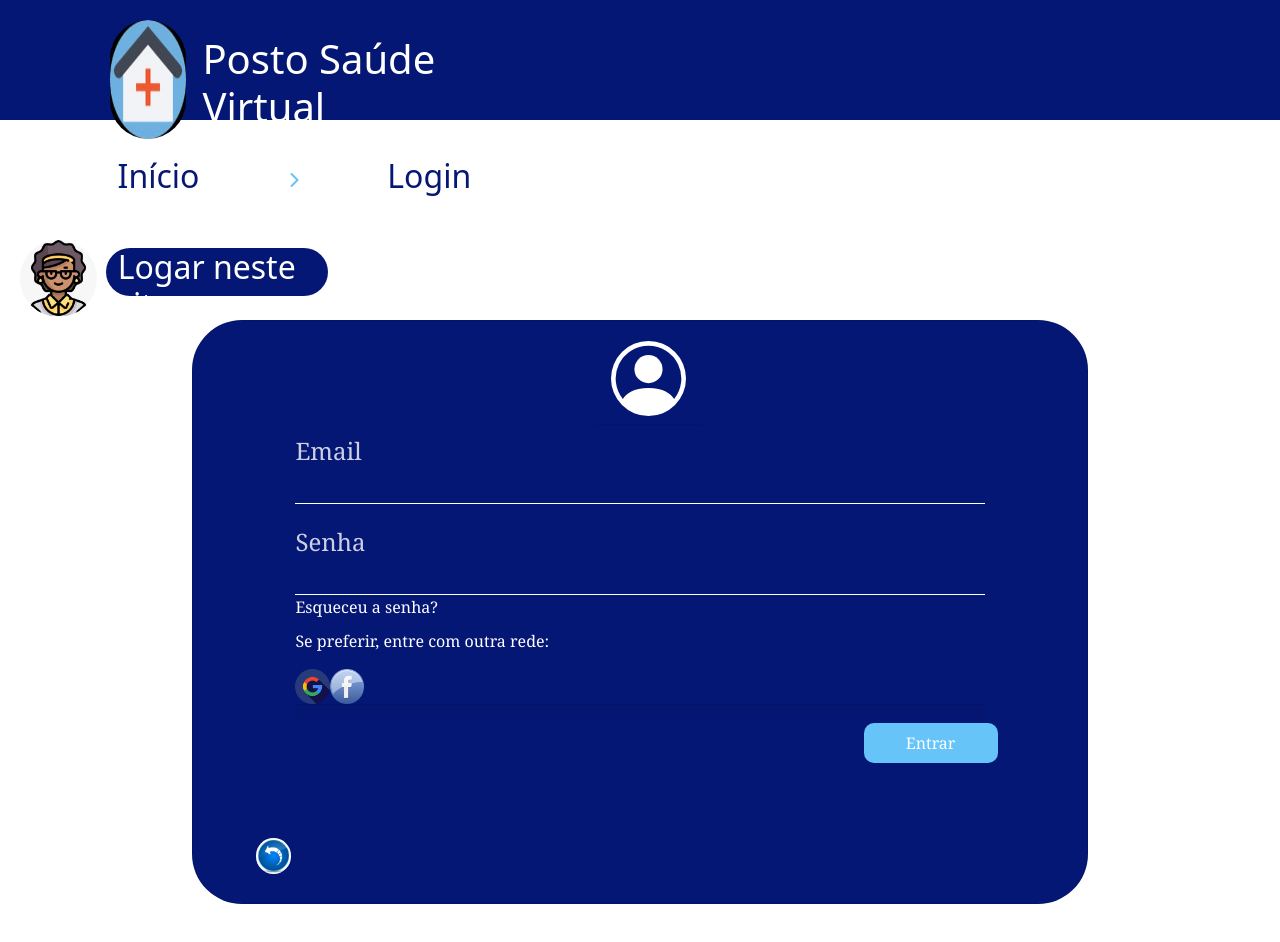
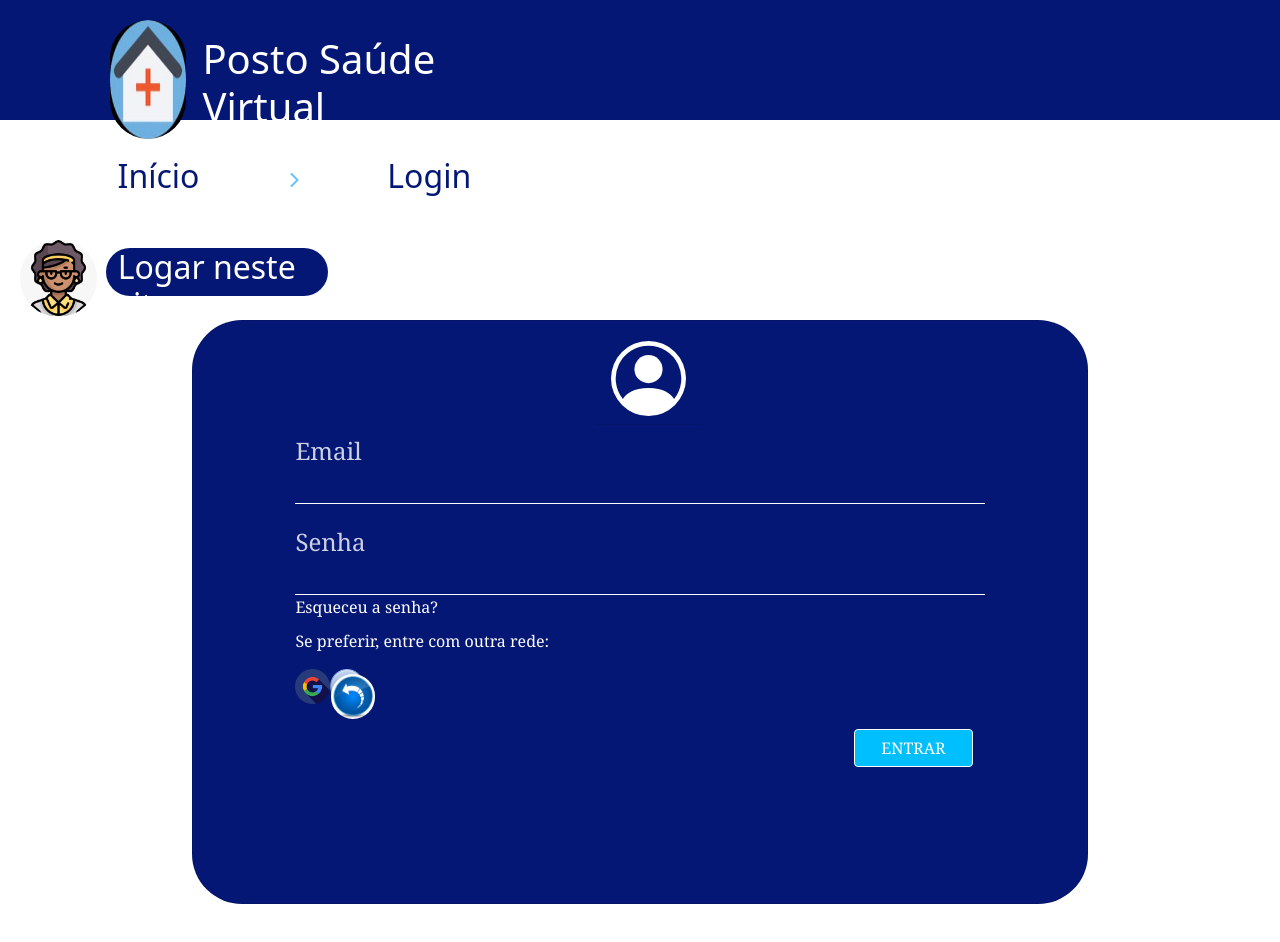
Before and after one commit to rma98/posto-saude-virtual, a Vue app: page /login in a window 1280 px wide. Shown: the top 942 px of the page. Built offline with nearby package versions, Linux system fonts and the light colour scheme.

Commit message:
tela login

```diff
--- a/src/components/Login.vue
+++ b/src/components/Login.vue
@@ -1,4 +1,4 @@
-<template>
+    <template>
 
   <div class="cabeçalho">
     <form class="form-header" action="#">
@@ -41,15 +41,19 @@
         </svg>
       </div>
 
+      <div v-if = exibirAlerta class="alert alert-danger">
+          <strong>Erro!</strong><a> E-mail e/ou senha inválido(s)</a>.
+      </div>
+
       <div class="card-content">
         <div class="card-content-area">
           <label for="usuario">Email</label>
-          <input type="text" id="usuario" autocomplete="off">
+          <input type="text" id="usuario" autocomplete="off" v-model="email">
         </div>
 
         <div class="card-content-area">
           <label for="password">Senha</label>
-          <input type="password" id="password" autocomplete="off">
+          <input type="password" id="password" autocomplete="off" v-model="senha">
           <a id="senha" href="#" class="recuperar_senha">Esqueceu a senha?</a>
         </div>
 
@@ -60,21 +64,42 @@
         </div>
       </div>
 
-      <div class="card-footer">
-        <input type="submit" value="Entrar" class="submit">
-        <img class="seta" src="../assets/seta.png" href="#">
-      </div>
+        <div class="row">
+            <a v-on:click="login" class="btn btn-danger col-2 ">ENTRAR</a>
+        </div><br>
+
+        <div class="voltar">
+            <router-link to= "../"><img class="seta" src="../assets/seta.png"></router-link>
+        </div>
     </form>
   </div>
 </template>
 
 <script>
-export default {
-  name: 'LoginItem',
-  props: {
-    msg: String
-  }
+export default{
+    name: 'TesteItem',
+    data() {
+        return {
+            email:'',
+            senha:'',
+            exibirAlerta: false
+        }
+      },
+      methods: {
+                login() {
+                    this.exibirAlerta = false;
+                    var emailAdmin = 'admin@gmail.com';
+                    var senhaAdmin = '123456';
+                    if (this.email === emailAdmin && this.senha === senhaAdmin) {
+                        this.$router.push({ name: 'principalLogada' });
+                    } else {
+                        this.exibirAlerta = true;
+                        this.senha = '';
+                    }
+                }
+      }
 }
+
 </script>
 
 <style scoped>
@@ -214,13 +239,16 @@ body {
 .iconeRedes{
   width: 5%;
 }
+.voltar{
+    position: absolute;
+    margin-top: 28%;
+    margin-left: 4%;
+}
+.seta{
+    width:10%;
+    border-radius: 80px 80px 80px 80px;
 
-.seta{
-  position:absolute;
-  width:4%;
-  bottom:5%;
-  left:7%;
-  border-radius: 90px 90px 90px 90px;
 }
 
+
 </style>
--- a/src/components/PrincipalNaoLogada.vue
+++ b/src/components/PrincipalNaoLogada.vue
@@ -60,7 +60,7 @@
             <input type="search" aria-label="Search" required>
             <button class="btn" type="submit"><i class="fas fa-search"></i></button>
           </form>
-          <a class="nav-link" href="teste"><h2>Login</h2></a>
+          <a class="nav-link" href="login"><h2>Login</h2></a>
           <a class="nav-link" href="testecadastro"><h2>Cadastrar</h2></a>
         </div>
       </div>
```
Also changed, not shown: 1 other file (tests, documents, lock files or other folders).
